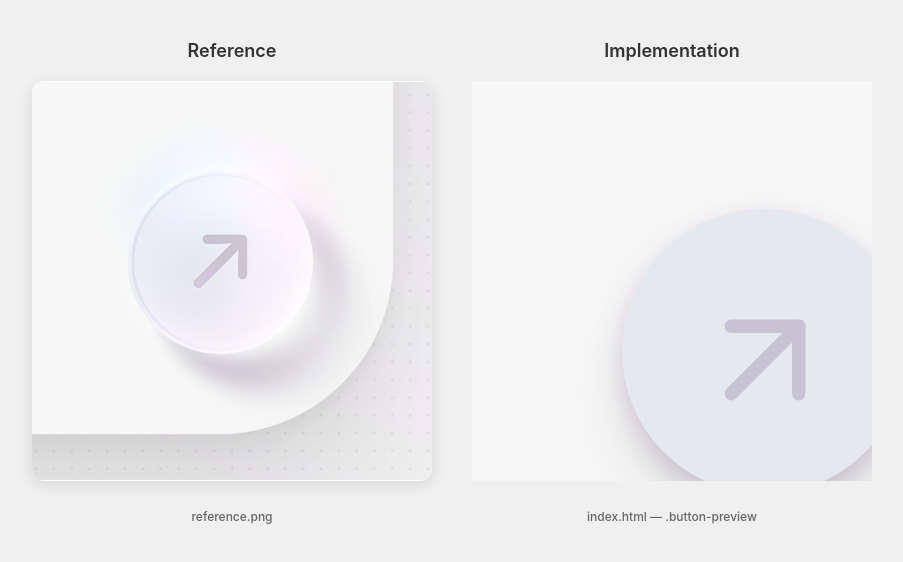
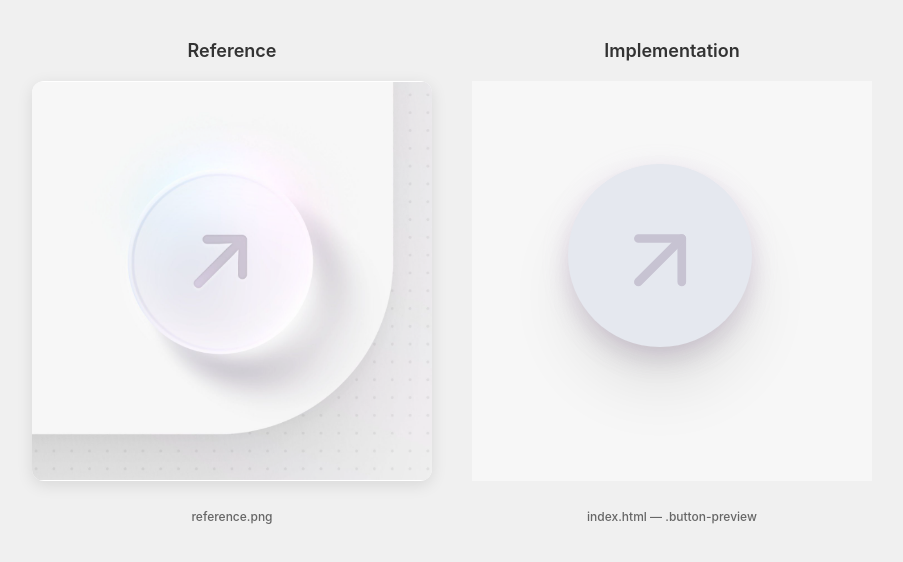
Before and after one commit to j7239/img2comp, a website: page index.html in a window 1280 px wide. Shown: the whole page, without its empty margins (188-1091 px from the left). Drawn offline with Linux system fonts and the light colour scheme.

Commit message:
fix: use % for button geometry so browser view matches screenshot

```diff
--- a/index.html
+++ b/index.html
@@ -78,14 +78,16 @@
             overflow: hidden;
         }
 
-        /* Circle at measured center (292, 270) with diameter 285 px.
-           top = 270 - 142.5 = 127.5 ; left = 292 - 142.5 = 149.5 */
+        /* Circle at measured center (292, 270) with diameter 285 px in the
+           622x619 reference. Expressed as % of .button-preview so it
+           renders correctly at any preview size (browser 400x400, iterate
+           screenshot 622x619, etc). */
         .glass-button {
             position: absolute;
-            top: 128px;
-            left: 150px;
-            width: 285px;
-            height: 285px;
+            top: 20.68%;    /* 128 / 619 */
+            left: 24.12%;   /* 150 / 622 */
+            width: 45.82%;  /* 285 / 622 */
+            aspect-ratio: 1 / 1;
             border-radius: 50%;
             border: none;
             padding: 0;
@@ -102,9 +104,9 @@
         }
 
         .glass-button svg {
-            width: 162px;
-            height: 162px;
-            transform: translateY(8px);
+            width: 56.84%;          /* 162 / 285 — icon size relative to button */
+            height: 56.84%;
+            transform: translateY(4.94%);  /* 8 / 162 — % is of the SVG's own height */
         }
 
         .state-label {
```
